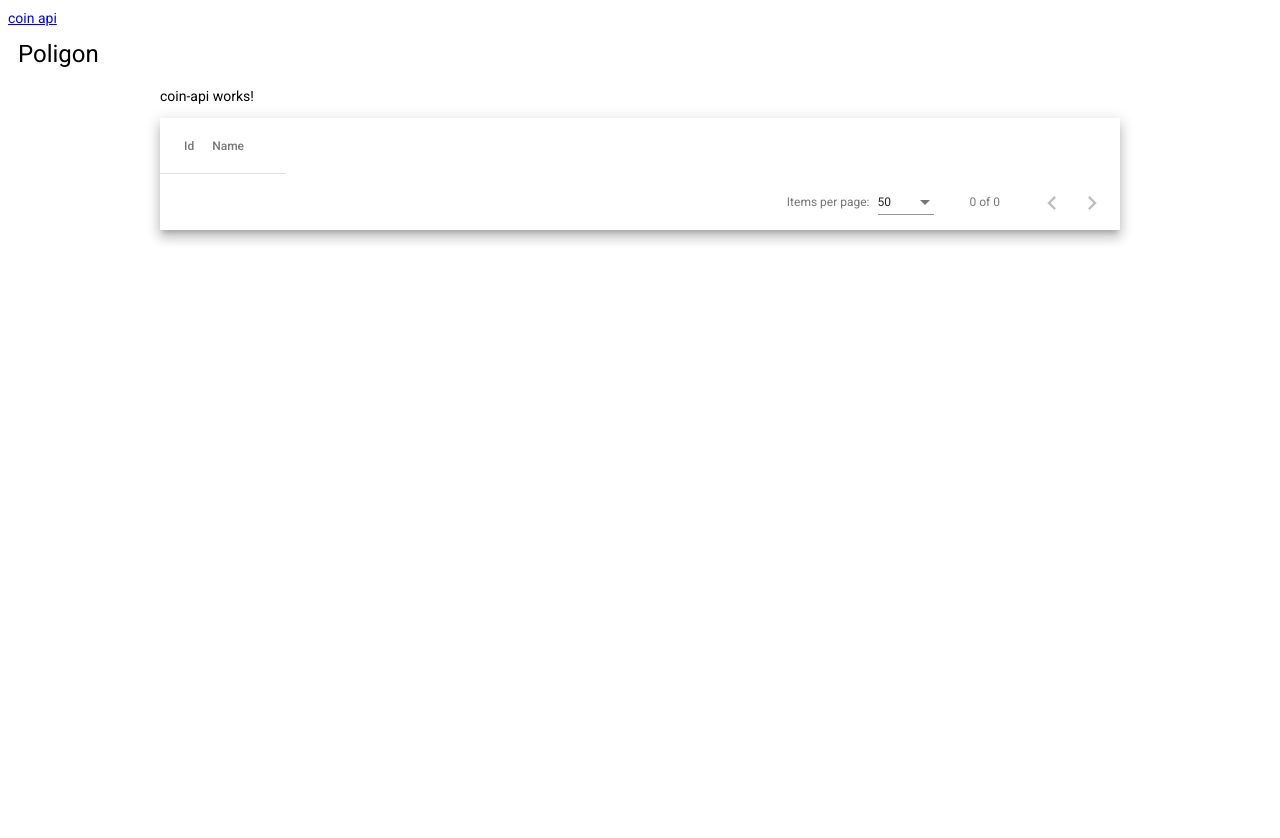
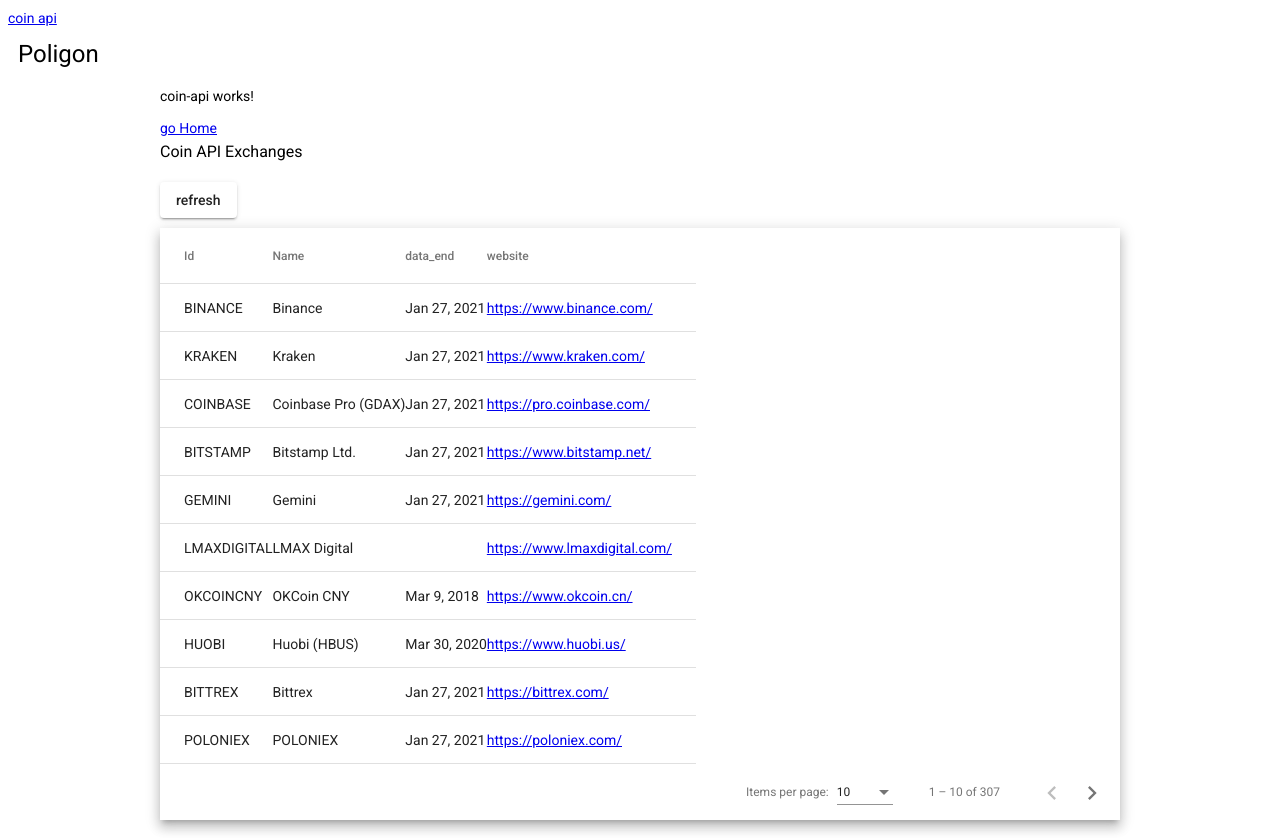
Before and after one commit to bravoprochu/poligon, an Angular app: page /coin-api/list in a window 1280 px wide. Before the commit the page ends 800 px from the top, so only its background shows below. Built offline with nearby package versions, Linux system fonts and the light colour scheme.

Commit message:
coinAPi module init

```diff
--- a/src/app/other-modules/coin-api/coin-api/coin-api.module.ts
+++ b/src/app/other-modules/coin-api/coin-api/coin-api.module.ts
@@ -1,6 +1,6 @@
 import { NgModule } from '@angular/core';
 import { CommonModule } from '@angular/common';
-import {HttpClientModule} from '@angular/common/http'
+import { HttpClientModule } from '@angular/common/http'
 
 import { CoinApiRoutingModule } from './coin-api-routing.module';
 import { CoinApiComponent } from './coin-api/coin-api.component';
@@ -8,12 +8,16 @@
 import { MatSortModule } from '@angular/material/sort';
 import { MatPaginatorModule } from '@angular/material/paginator';
 import { MatTableModule } from '@angular/material/table';
+import { MatProgressBarModule } from '@angular/material/progress-bar'
 import { CoinApiExchangesComponent } from '../exchanges/coin-api-exchanges.component';
+import { MatButtonModule } from '@angular/material/button';
 
 
 const IMPORT_EXPORT_MODULES = [
   HttpClientModule,
+  MatButtonModule,
   MatPaginatorModule,
+  MatProgressBarModule,
   MatTableModule,
   MatSortModule,
 ]
--- a/src/app/other-modules/coin-api/coin-api/coin-api/coin-api.component.html
+++ b/src/app/other-modules/coin-api/coin-api/coin-api/coin-api.component.html
@@ -1,4 +1,5 @@
 <p>coin-api works!</p>
 
+<a routerLink="/home">go Home</a>
 
 <app-coin-api-exchanges></app-coin-api-exchanges>
--- /dev/null
+++ b/src/app/other-modules/coin-api/coin-api/coin-api/interfaces/i-table-column.ts
@@ -0,0 +1,11 @@
+export interface ITableColumn {
+    definition: string;
+    caption: string;
+    type: TableColumnFieldType
+}
+
+export enum TableColumnFieldType {
+    string = "string",
+    date = "Date",
+    number = "number"
+}
--- a/src/app/other-modules/coin-api/exchanges/coin-api-exchanges-data-source.ts
+++ b/src/app/other-modules/coin-api/exchanges/coin-api-exchanges-data-source.ts
@@ -1,10 +1,11 @@
 import { DataSource } from '@angular/cdk/collections';
-import { MatPaginator, MatPaginatorIntl } from '@angular/material/paginator';
+import { MatPaginator } from '@angular/material/paginator';
 import { MatSort } from '@angular/material/sort';
-import { map } from 'rxjs/operators';
-import { Observable, of as observableOf, merge } from 'rxjs';
+import { map, repeatWhen, take, takeUntil, takeWhile, tap } from 'rxjs/operators';
+import { Observable, merge, Subject, BehaviorSubject } from 'rxjs';
 import { CoinApiService } from '../services/coin-api.service';
 import { ICoinApiExchanges } from '../coin-api/coin-api/interfaces/i-coin-api-exchanges';
+
 
 
 /**
@@ -13,15 +14,29 @@
  * (including sorting, pagination, and filtering).
  */
 export class CoinApiExchangesDataSource extends DataSource<ICoinApiExchanges> {
+  constructor(
+    private coinService: CoinApiService,
+    private isDestroyed$: Subject<boolean>
+  ) {
+    super();
+    this.initServiceDataObservable();
+  }
+
+
+  exchangesFromApi$ = new BehaviorSubject<ICoinApiExchanges[]>([]);
   data: ICoinApiExchanges[] = [];
+  isGettingData$ = new BehaviorSubject<boolean>(true);
   paginator!: MatPaginator;
+  refreshHit$: Subject<boolean> = new Subject();
   sort!: MatSort;
 
-  constructor(
-    private coinService: CoinApiService
-  ) {
-    super();
-  }
+
+
+
+
+
+
+
 
   /**
    * Connect this data source to the table. The table will only update when
@@ -31,26 +46,31 @@
   connect(): Observable<ICoinApiExchanges[]> {
     // Combine everything that affects the rendered data into one update
     // stream for the data-table to consume.
-    const dataMutations = [
-      //observableOf(this.data),
-      this.coinService.getExchanges$(),
-      this.paginator.page,
-      this.sort.sortChange
+
+    const obsToMerge$ = [
+      this.exchangesFromApi$,
+      this.sort.sortChange,
+      this.paginator.page
     ];
 
-
-    // return this.coinService.getExchanges$();
-
-    return merge(...dataMutations).pipe(map(() => {
-      return this.getPagedData(this.getSortedData([...this.data]));
-    }));
+    return merge(...obsToMerge$).pipe(
+      takeUntil(this.isDestroyed$),
+      tap((v)=>console.log(v)),
+      map((_data:any)=>{
+        const res = this.getPagedData(this.getSortedData([...this.data]));
+        return res;
+      })
+    )
   }
 
   /**
    *  Called when the table is being destroyed. Use this function, to clean up
    * any open connections or free any held resources that were set up during connect.
    */
-  disconnect() {}
+  disconnect(){
+
+  }
+
 
   /**
    * Paginate the data (client-side). If you're using server-side pagination,
@@ -74,10 +94,38 @@
       const isAsc = this.sort.direction === 'asc';
       switch (this.sort.active) {
         case 'name': return compare(a.name, b.name, isAsc);
-        case 'id': return compare(+a.exchange_id, +b.exchange_id, isAsc);
+        case 'exchange_id': return compare(+a.exchange_id, +b.exchange_id, isAsc);
         default: return 0;
       }
     });
+  }
+
+  initServiceDataObservable() {
+    this.coinService.getExchanges$().pipe(
+      takeUntil(this.isDestroyed$),
+      tap(()=>{
+        this.resetSortGroupSettings();
+      }),
+      repeatWhen(()=>this.refreshHit$)
+    )
+    .subscribe(
+         (_coin_exchanges:any)=>{
+            this.data = _coin_exchanges;
+              this.exchangesFromApi$.next(_coin_exchanges);
+              this.isGettingData$.next(false);
+         },
+         (error)=>console.log('_coin_exchanges error', error),
+         ()=>console.log('_coin_exchanges completed..')
+    );
+  }
+
+  refresh(){
+    this.isGettingData$.next(true);
+    this.refreshHit$.next(true);
+  }
+
+  resetSortGroupSettings() {
+    this.paginator.firstPage();
   }
 }
 
--- a/src/app/other-modules/coin-api/exchanges/coin-api-exchanges.component.html
+++ b/src/app/other-modules/coin-api/exchanges/coin-api-exchanges.component.html
@@ -1,3 +1,13 @@
+<section>
+  <h3 class="mat-h3">Coin API Exchanges</h3>
+  <button mat-raised-button (click)="refresh()">refresh</button>
+</section>
+
+
+<div class="progress-container">
+ <mat-progress-bar *ngIf="dataSource.isGettingData$ | async" color="warn" mode="indeterminate"></mat-progress-bar>
+</div>
+
 <div class="mat-elevation-z8">
   <table mat-table class="full-width-table" matSort aria-label="Elements">
     <!-- Id Column -->
@@ -12,6 +22,21 @@
       <td mat-cell *matCellDef="let row">{{row.name}}</td>
     </ng-container>
 
+        <!-- data_end Column -->
+    <ng-container matColumnDef="data_end">
+          <th mat-header-cell *matHeaderCellDef mat-sort-header>data_end</th>
+          <td mat-cell *matCellDef="let row">{{row.data_end | date}}</td>
+        </ng-container>
+
+        <!-- website Column -->
+        <ng-container matColumnDef="website">
+          <th mat-header-cell *matHeaderCellDef mat-sort-header>website</th>
+          <td mat-cell *matCellDef="let row">
+            <a [attr.href]="row.website" target="_blank">{{row.website}}</a>
+          </td>
+        </ng-container>
+
+
     <tr mat-header-row *matHeaderRowDef="displayedColumns"></tr>
     <tr mat-row *matRowDef="let row; columns: displayedColumns;"></tr>
   </table>
@@ -19,7 +44,7 @@
   <mat-paginator #paginator
       [length]="dataSource?.data?.length"
       [pageIndex]="0"
-      [pageSize]="50"
-      [pageSizeOptions]="[25, 50, 100, 250]">
+      [pageSize]="10"
+      [pageSizeOptions]="[10, 25, 50, 250]">
   </mat-paginator>
 </div>
--- a/src/app/other-modules/coin-api/exchanges/coin-api-exchanges.component.sass
+++ b/src/app/other-modules/coin-api/exchanges/coin-api-exchanges.component.sass
@@ -0,0 +1,3 @@
+
+.progress-container
+    height: 10px
--- a/src/app/other-modules/coin-api/exchanges/coin-api-exchanges.component.ts
+++ b/src/app/other-modules/coin-api/exchanges/coin-api-exchanges.component.ts
@@ -1,10 +1,13 @@
-import { AfterViewInit, ChangeDetectorRef, Component, OnInit, ViewChild } from '@angular/core';
+import { AfterViewInit, Component, OnInit, ViewChild } from '@angular/core';
 import { MatPaginator } from '@angular/material/paginator';
 import { MatSort } from '@angular/material/sort';
 import { MatTable } from '@angular/material/table';
+import { Subject } from 'rxjs';
 import { ICoinApiExchanges } from '../coin-api/coin-api/interfaces/i-coin-api-exchanges';
+import { ITableColumn } from '../coin-api/coin-api/interfaces/i-table-column';
 import { CoinApiService } from '../services/coin-api.service';
 import { CoinApiExchangesDataSource } from './coin-api-exchanges-data-source';
+
 
 @Component({
   selector: 'app-coin-api-exchanges',
@@ -24,11 +27,15 @@
   constructor(
     private coinService: CoinApiService
   ) {
-    this.dataSource = new CoinApiExchangesDataSource(coinService);
+    this.dataSource = new CoinApiExchangesDataSource(coinService, this.isDestroyed$);
   }
 
 
-
+  ngOnDestroy(): void {
+       this.isDestroyed$.next(true);
+       this.isDestroyed$.complete();
+       this.isDestroyed$.unsubscribe();
+  }
 
 
 
@@ -43,11 +50,15 @@
     this.table.dataSource = this.dataSource;
   }
 
-  displayedColumns = ['exchange_id', 'name'];
+  displayedColumns = ['exchange_id', 'name', 'data_end', 'website'];
+  isDestroyed$: Subject<boolean> = new Subject()
 
 
   initDataTable() {
 
+  }
 
+  refresh() {
+    this.dataSource.refresh();
   }
 }
--- a/src/app/other-modules/coin-api/services/coin-api.service.ts
+++ b/src/app/other-modules/coin-api/services/coin-api.service.ts
@@ -1,7 +1,7 @@
 import { HttpClient, HttpHeaders } from '@angular/common/http';
 import { Injectable } from '@angular/core';
 import { Observable, of, Subject } from 'rxjs';
-import { map } from 'rxjs/operators';
+import { delay, map } from 'rxjs/operators';
 import { environment } from 'src/environments/environment';
 import { ICoinApiExchanges } from '../coin-api/coin-api/interfaces/i-coin-api-exchanges';
 import { COIN_API_EXCHANGES } from '../mock-data/coin-api-exchange';
@@ -25,7 +25,9 @@
 
 
   getExchanges$(): Observable<ICoinApiExchanges[]> {
-    return of(COIN_API_EXCHANGES);
+    return of(COIN_API_EXCHANGES).pipe(
+      delay(1500)
+    );
     // return this.httpClient.get<ICoinApiExchanges[]>(this.coinApiIoUrl + this.coinApiUrlExchanges, { headers: this.coinApiHeader }).pipe()
   }
 }
```
Also changed, not shown: src/app/other-modules/coin-api/coin-api/coin-api/interfaces/i-coin-api-exchanges.ts (+18 -0 lines).
